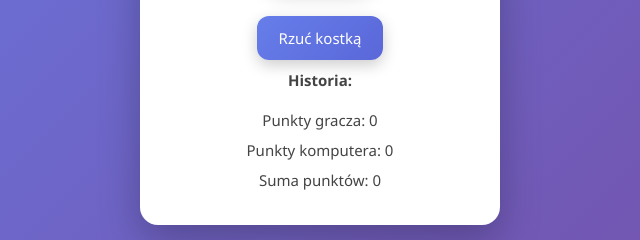
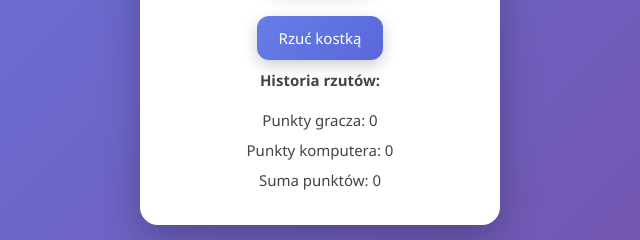
Before and after one commit to mariusz-janda/Dice-game, a plain HTML site: page index.html in a window 1280 px wide. Shown: the part 416-656 px from the top of the page, 320-960 px from the left. Drawn offline with Linux system fonts and the light colour scheme.

Commit message:
Update index.html

```diff
--- a/index.html
+++ b/index.html
@@ -16,7 +16,7 @@
 
     <button id="rollBtn">Rzuć kostką</button>
 
-    <p><strong>Historia:</strong></p>
+    <p><strong>Historia rzutów:</strong></p>
     <div id="history"></div>
 
     <p id="playerScore">Gracz: 0</p>
```
